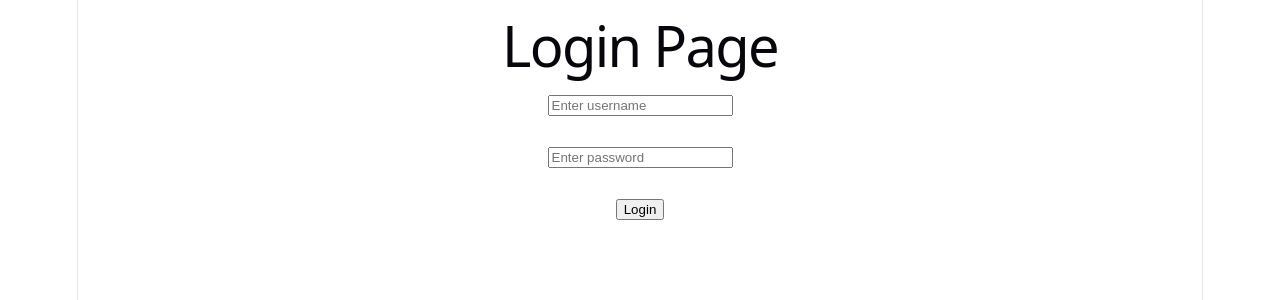
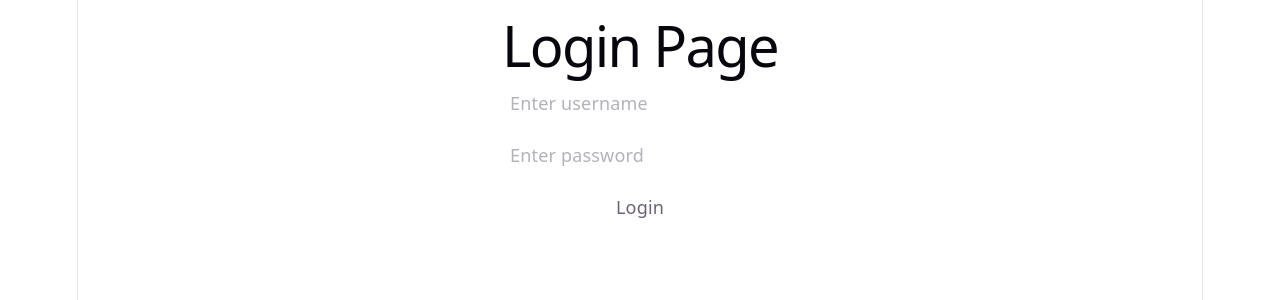
Before and after one commit to yahyayahya1996y-ship-it/midterm, a React (Vite) app: page /login in a window 1280 px wide. Shown: the top 300 px of the page. Built offline with nearby package versions, Linux system fonts and the light colour scheme.

Commit message:
install tailwind and add import to viteconfig and index.css

```diff
--- a/package.json
+++ b/package.json
@@ -14,9 +14,11 @@
     "@emotion/styled": "^11.14.1",
     "@mui/icons-material": "^9.0.1",
     "@mui/material": "^9.0.1",
+    "@tailwindcss/vite": "^4.2.4",
     "react": "^19.2.5",
     "react-dom": "^19.2.5",
-    "react-router-dom": "^7.15.0"
+    "react-router-dom": "^7.15.0",
+    "tailwindcss": "^4.2.4"
   },
   "devDependencies": {
     "@eslint/js": "^10.0.1",
--- a/src/index.css
+++ b/src/index.css
@@ -1,3 +1,4 @@
+@import "tailwindcss";
 :root {
   --text: #6b6375;
   --text-h: #08060d;
--- a/vite.config.ts
+++ b/vite.config.ts
@@ -1,9 +1,10 @@
 import { defineConfig } from "vite";
 import react from "@vitejs/plugin-react";
 import path from "path";
+import tailwindcss from "@tailwindcss/vite";
 
 export default defineConfig({
-  plugins: [react()],
+  plugins: [react(), tailwindcss()],
   resolve: {
     alias: {
       "@": path.resolve(__dirname, "./src"),
```
Also changed, not shown: 1 other file (tests, documents, lock files or other folders).
